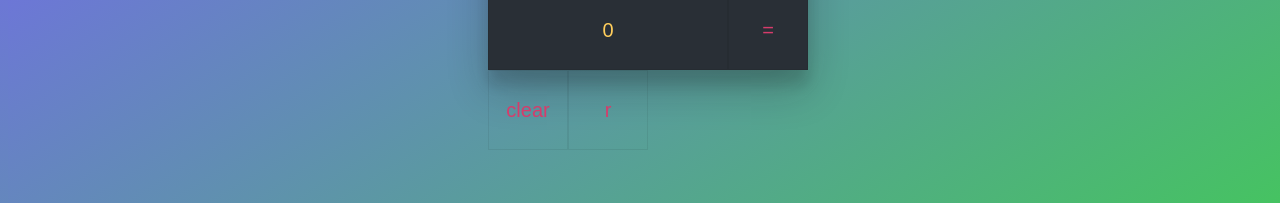
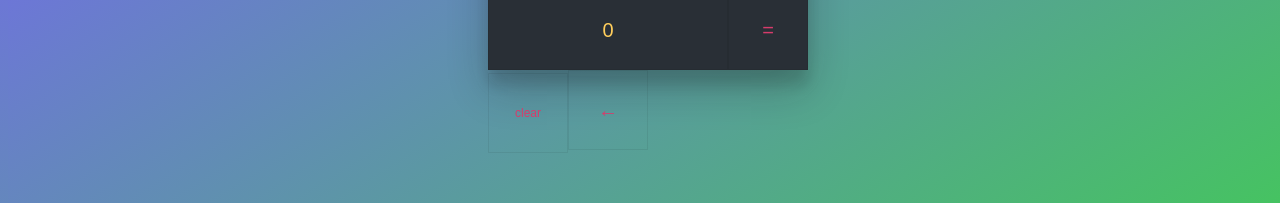
Before and after one commit to lauticouget/React_Redux, a React (Create React App) app: page / in a window 1280 px wide. Shown: the part 358-561 px from the top of the page. Built offline with nearby package versions, Linux system fonts and the light colour scheme.

Commit message:
master | Lesson 78. Refactor Button folder structure and implementations. Functions Component created. Numbers Component created.

```diff
--- a/src/App.js
+++ b/src/App.js
@@ -1,5 +1,7 @@
 import React from "react";
 import Button from "./components/Button";
+import Functions from "./components/Functions";
+import Numbers from "./components/Numbers";
 import MathOperations from "./components/MathOperations";
 import Result from "./components/Result";
 import "./App.css";
@@ -12,22 +14,13 @@
   return (
     <main className="react-calculator">
       <Result value={undefined} />
-      <div className="numbers">
-        <Button text="1" clickHandler={clickHandlerFunction} />
-        <button>2</button>
-        <button>3</button>
-        <button>4</button>
-        <button>5</button>
-        <button>6</button>
-        <button>7</button>
-        <button>8</button>
-        <button>9</button>
-        <button>0</button>
-      </div>
-      <div className="functions">
-        <button>clear</button>
-        <button>r</button>
-      </div>
+      <Numbers onClickNumber={number => {
+        console.log("number:", number);
+      }}/>
+      <Functions
+        onContentClear={() => console.log("content clear")}
+        onDelete={() => console.log("on delete")}
+      />
       <MathOperations
         onClickOperation={(operation) => console.log("Operation: ", operation)}
         onClickEqual={(equal) => console.log("Equal: ", equal)}
--- /dev/null
+++ b/src/components/Button/Button.css
@@ -0,0 +1,3 @@
+.button-long-text {
+  font-size: 12px;
+}
--- a/src/components/Button.js
+++ b/src/components/Button/index.js
@@ -1,5 +1,6 @@
 import React from "react";
 import PropTypes from "prop-types";
+import "./Button.css";
 
 const Button = ({ type, text, clickHandler }) => (
   <button className={type} onClick={() => clickHandler(text)}>
--- /dev/null
+++ b/src/components/Functions.js
@@ -0,0 +1,17 @@
+import React from "react";
+import PropTypes from "prop-types";
+import Button from "./Button";
+
+const Functions = ({ onContentClear, onDelete }) => (
+  <section className="functions">
+    <Button type="button-long-text" text="clear" clickHandler={onContentClear}></Button>
+    <Button text="&larr;" clickHandler={onDelete}></Button>
+  </section>
+);
+
+Functions.propTypes = {
+  onContentClear: PropTypes.func.isRequired,
+  onDelete: PropTypes.func.isRequired,
+};
+
+export default Functions;
--- /dev/null
+++ b/src/components/Numbers.js
@@ -0,0 +1,22 @@
+import React from "react";
+import PropTypes from "prop-types";
+import Button from "./Button";
+
+const numbers = [1, 2, 3, 4, 5, 6, 7, 8, 9, 0];
+
+const renderButtons = (onClickNumber) => {
+  const renderButton = number => (
+    <Button key={number} text={number.toString()} clickHandler={onClickNumber} />
+  )
+  return numbers.map(renderButton)
+};
+
+const Numbers = ({ onClickNumber }) => (
+  <section className="numbers">{renderButtons(onClickNumber)}</section>
+);
+
+Numbers.propTypes = {
+  onClickNumber: PropTypes.func.isRequired,
+};
+
+export default Numbers;
```
